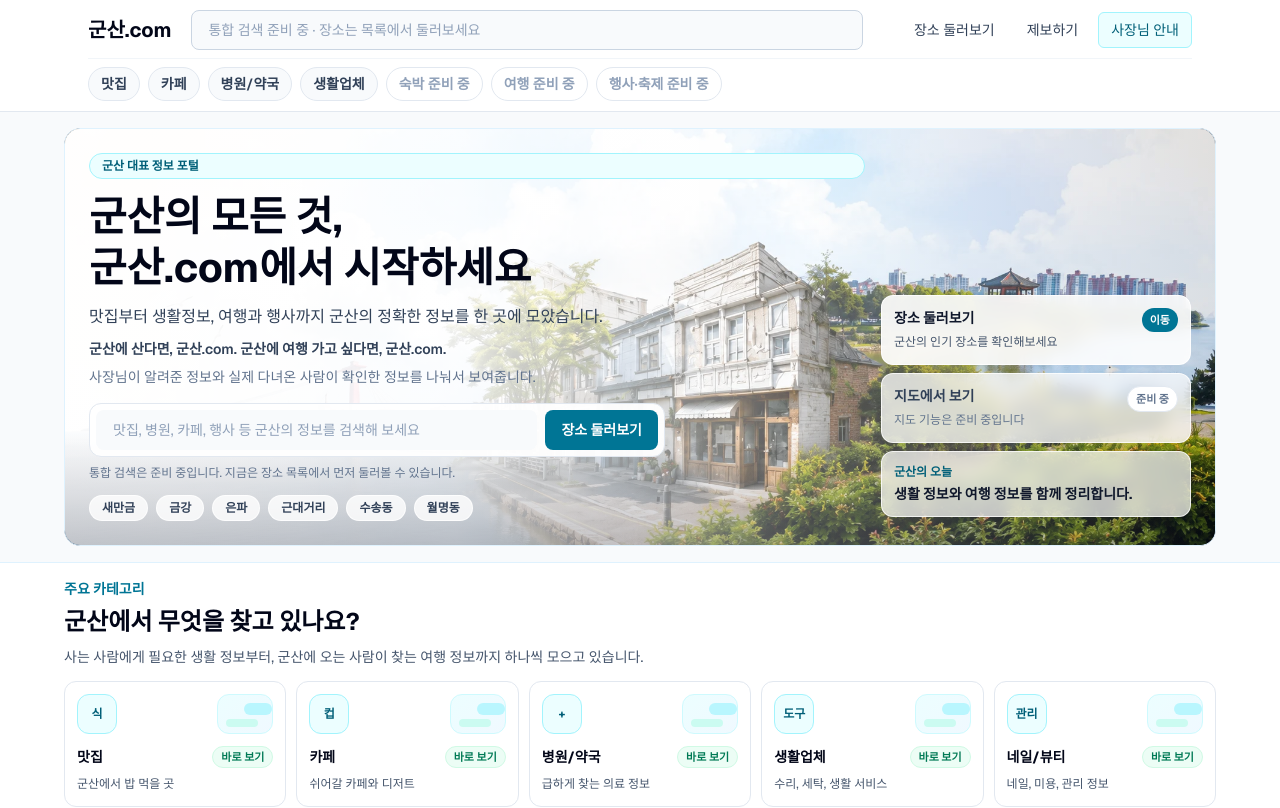
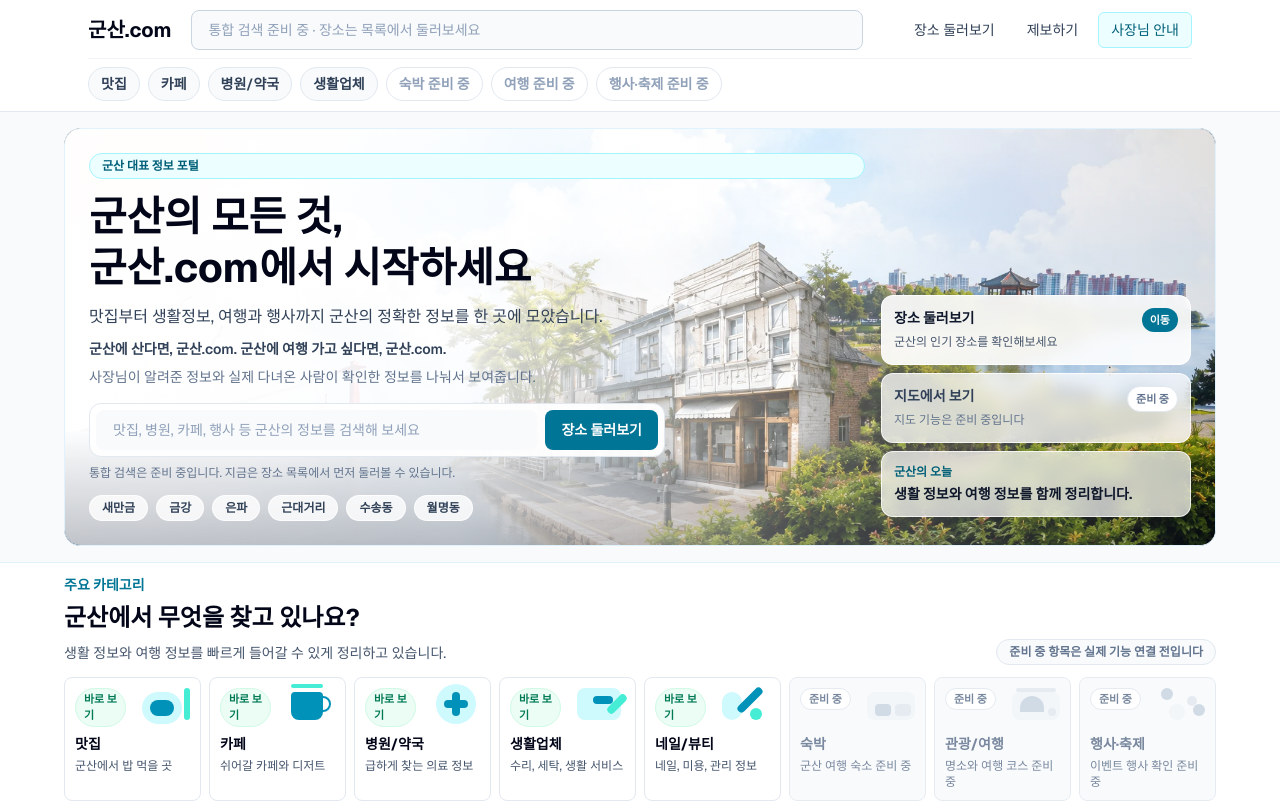
Before and after one commit to Aprasaks/gunsan-com, a Next.js app: page / in a window 1280 px wide. Shown: the top 808 px of the page. Built offline with nearby package versions, Linux system fonts and the light colour scheme.

Commit message:
카테고리 카드 레퍼런스형 구조 정리 #53

```diff
--- a/app/page.tsx
+++ b/app/page.tsx
@@ -10,66 +10,54 @@ const homeCategories = [
   {
     label: "맛집",
     description: "군산에서 밥 먹을 곳",
-    icon: "식",
+    visual: "food",
     status: "active",
     href: "/places",
   },
   {
     label: "카페",
     description: "쉬어갈 카페와 디저트",
-    icon: "컵",
+    visual: "cafe",
     status: "active",
     href: "/places",
   },
   {
     label: "병원/약국",
     description: "급하게 찾는 의료 정보",
-    icon: "+",
+    visual: "medical",
     status: "active",
     href: "/places",
   },
   {
     label: "생활업체",
     description: "수리, 세탁, 생활 서비스",
-    icon: "도구",
+    visual: "service",
     status: "active",
     href: "/places",
   },
   {
     label: "네일/뷰티",
     description: "네일, 미용, 관리 정보",
-    icon: "관리",
+    visual: "beauty",
     status: "active",
     href: "/places",
   },
   {
     label: "숙박",
     description: "군산 여행 숙소 준비 중",
-    icon: "숙소",
+    visual: "stay",
     status: "coming-soon",
   },
   {
     label: "관광/여행",
-    description: "여행 코스 정리 예정",
-    icon: "길",
+    description: "명소와 여행 코스 준비 중",
+    visual: "travel",
     status: "coming-soon",
   },
   {
     label: "행사·축제",
-    description: "행사와 축제 정보 준비 중",
-    icon: "티켓",
-    status: "coming-soon",
-  },
-  {
-    label: "주차",
-    description: "주차 정보 정리 예정",
-    icon: "P",
-    status: "coming-soon",
-  },
-  {
-    label: "문화/여가",
-    description: "전시, 공연, 체험 준비 중",
-    icon: "문화",
+    description: "이벤트 행사 확인 준비 중",
+    visual: "event",
     status: "coming-soon",
   },
 ] as const;
@@ -324,6 +312,98 @@ const localAreas = [
 
 const featuredPlaces = places.slice(0, 3);
 
+function CategoryVisual({
+  kind,
+  active,
+}: {
+  kind: (typeof homeCategories)[number]["visual"];
+  active: boolean;
+}) {
+  const baseColor = active ? "bg-cyan-600" : "bg-slate-300";
+  const softColor = active ? "bg-cyan-100" : "bg-slate-100";
+  const lineColor = active ? "bg-teal-300" : "bg-slate-200";
+
+  if (kind === "food") {
+    return (
+      <div className="relative h-12 w-16">
+        <div className={`absolute bottom-1 left-2 h-8 w-10 rounded-full ${softColor}`} />
+        <div className={`absolute bottom-3 left-4 h-4 w-6 rounded-full ${baseColor}`} />
+        <div className={`absolute right-2 top-2 h-8 w-1.5 rounded-full ${lineColor}`} />
+      </div>
+    );
+  }
+
+  if (kind === "cafe") {
+    return (
+      <div className="relative h-12 w-16">
+        <div className={`absolute bottom-2 left-3 h-7 w-8 rounded-b-lg rounded-t-sm ${baseColor}`} />
+        <div className={`absolute bottom-4 right-3 h-4 w-4 rounded-full border-2 ${active ? "border-cyan-600" : "border-slate-300"}`} />
+        <div className={`absolute left-3 top-1 h-1 w-8 rounded-full ${lineColor}`} />
+      </div>
+    );
+  }
+
+  if (kind === "medical") {
+    return (
+      <div className="relative grid h-12 w-16 place-items-center">
+        <div className={`h-10 w-10 rounded-full ${softColor}`} />
+        <div className={`absolute h-6 w-2 rounded-full ${baseColor}`} />
+        <div className={`absolute h-2 w-6 rounded-full ${baseColor}`} />
+      </div>
+    );
+  }
+
+  if (kind === "service") {
+    return (
+      <div className="relative h-12 w-16">
+        <div className={`absolute bottom-2 left-2 h-8 w-11 rounded-lg ${softColor}`} />
+        <div className={`absolute bottom-6 left-6 h-2 w-5 rounded-full ${baseColor}`} />
+        <div className={`absolute bottom-3 right-3 h-6 w-2 rotate-45 rounded-full ${lineColor}`} />
+      </div>
+    );
+  }
+
+  if (kind === "beauty") {
+    return (
+      <div className="relative h-12 w-16">
+        <div className={`absolute bottom-2 left-2 h-7 w-5 rounded-full ${softColor}`} />
+        <div className={`absolute bottom-3 left-8 h-8 w-2 rotate-45 rounded-full ${baseColor}`} />
+        <div className={`absolute bottom-2 right-4 h-3 w-3 rounded-full ${lineColor}`} />
+      </div>
+    );
+  }
+
+  if (kind === "stay") {
+    return (
+      <div className="relative h-12 w-16">
+        <div className={`absolute bottom-2 left-2 h-7 w-12 rounded-lg ${softColor}`} />
+        <div className={`absolute bottom-3 left-4 h-3 w-4 rounded ${baseColor}`} />
+        <div className={`absolute bottom-3 right-3 h-3 w-4 rounded ${lineColor}`} />
+      </div>
+    );
+  }
+
+  if (kind === "travel") {
+    return (
+      <div className="relative h-12 w-16">
+        <div className={`absolute bottom-2 left-2 h-7 w-12 rounded-lg ${softColor}`} />
+        <div className={`absolute bottom-4 left-4 h-4 w-6 rounded-t-full ${baseColor}`} />
+        <div className={`absolute bottom-3 right-3 h-2 w-2 rounded-full ${lineColor}`} />
+        <div className={`absolute left-3 top-2 h-1 w-10 rounded-full ${lineColor}`} />
+      </div>
+    );
+  }
+
+  return (
+    <div className="relative h-12 w-16">
+      <div className={`absolute left-3 top-2 h-3 w-3 rounded-full ${baseColor}`} />
+      <div className={`absolute right-4 top-4 h-2.5 w-2.5 rounded-full ${lineColor}`} />
+      <div className={`absolute bottom-2 left-5 h-4 w-4 rounded-full ${softColor}`} />
+      <div className={`absolute bottom-3 right-2 h-3 w-3 rounded-full ${baseColor}`} />
+    </div>
+  );
+}
+
 export default function Home() {
   return (
     <main className="min-h-screen overflow-x-hidden bg-slate-50 text-slate-950">
@@ -331,81 +411,60 @@ export default function Home() {
 
       <SearchHero />
 
-      <section className="border-b border-slate-100 bg-white px-4 py-3 sm:px-6 lg:py-4">
+      <section className="border-b border-slate-100 bg-white px-4 py-3 sm:px-6 lg:py-3">
         <div className="mx-auto w-full max-w-6xl">
+          <div className="flex flex-col gap-2 sm:flex-row sm:items-end sm:justify-between">
             <SectionHeader
               eyebrow="주요 카테고리"
               title="군산에서 무엇을 찾고 있나요?"
-            description="사는 사람에게 필요한 생활 정보부터, 군산에 오는 사람이 찾는 여행 정보까지 하나씩 모으고 있습니다."
+              description="생활 정보와 여행 정보를 빠르게 들어갈 수 있게 정리하고 있습니다."
             />
+            <span className="rounded-full border border-slate-200 bg-slate-50 px-3 py-1 text-xs font-semibold text-slate-500">
+              준비 중 항목은 실제 기능 연결 전입니다
+            </span>
+          </div>
 
-          <div className="mt-3 grid gap-2.5 sm:grid-cols-2 lg:grid-cols-5">
+          <div className="mt-3 grid gap-2 sm:grid-cols-2 lg:grid-cols-4 xl:grid-cols-8">
             {homeCategories.map((category) => {
               const isActive = category.status === "active";
               const content = (
                 <>
                   <div className="flex items-start justify-between gap-2">
-                    <div
+                    <span
                       className={[
-                        "grid h-10 min-w-10 place-items-center rounded-xl border text-xs font-bold",
+                        "rounded-full border px-2 py-0.5 text-[11px] font-semibold",
                         isActive
-                          ? "border-cyan-200 bg-cyan-50 text-cyan-800"
-                          : "border-slate-200 bg-white text-slate-400",
+                          ? "border-emerald-100 bg-emerald-50 text-emerald-700"
+                          : "border-slate-200 bg-white text-slate-500",
                       ].join(" ")}
                     >
-                      {category.icon}
-                    </div>
-                    <div
-                      className={[
-                        "h-10 w-14 rounded-xl border",
-                        isActive
-                          ? "border-cyan-100 bg-[linear-gradient(135deg,#ecfeff,#f0f9ff)]"
-                          : "border-slate-200 bg-[linear-gradient(135deg,#f8fafc,#ffffff)]",
-                      ].join(" ")}
-                      aria-hidden="true"
-                    >
-                      <div
-                        className={[
-                          "ml-auto mt-2 h-3 w-7 rounded-full",
-                          isActive ? "bg-cyan-200/70" : "bg-slate-200",
-                        ].join(" ")}
-                      />
-                      <div
-                        className={[
-                          "ml-2 mt-1 h-2 w-8 rounded-full",
-                          isActive ? "bg-teal-100" : "bg-slate-100",
-                        ].join(" ")}
+                      {isActive ? "바로 보기" : "준비 중"}
+                    </span>
+                    <div aria-hidden="true" className="-mr-2 -mt-2">
+                      <CategoryVisual
+                        kind={category.visual}
+                        active={isActive}
                       />
                     </div>
                   </div>
-                  <div className="mt-3 flex items-center justify-between gap-2">
+                  <div className="mt-1.5">
                     <h3
                       className={[
-                        "text-sm font-bold",
+                        "text-sm font-bold leading-5",
                         isActive ? "text-slate-950" : "text-slate-500",
                       ].join(" ")}
                     >
                       {category.label}
                     </h3>
-                    <span
-                      className={[
-                        "shrink-0 rounded-full border px-2 py-0.5 text-[11px] font-semibold",
-                        isActive
-                          ? "border-emerald-100 bg-emerald-50 text-emerald-700"
-                          : "border-slate-200 bg-slate-50 text-slate-500",
-                      ].join(" ")}
-                    >
-                      {isActive ? "바로 보기" : "준비 중"}
-                    </span>
-                  </div>
                     <p
                       className={[
-                      "mt-1.5 text-xs leading-5",
+                        "mt-1 text-xs leading-4",
                         isActive ? "text-slate-600" : "text-slate-500",
                       ].join(" ")}
                     >
                       {category.description}
                     </p>
+                  </div>
                 </>
               );
 
@@ -414,7 +473,7 @@ export default function Home() {
                   <Link
                     key={category.label}
                     href={category.href}
-                    className="min-h-[6.8rem] rounded-xl border border-slate-200 bg-white p-3 transition hover:border-cyan-300 hover:bg-cyan-50 focus:outline-none focus:ring-4 focus:ring-cyan-100"
+                    className="min-h-[6.2rem] rounded-lg border border-slate-200 bg-white p-2.5 transition hover:border-cyan-300 hover:bg-cyan-50 focus:outline-none focus:ring-4 focus:ring-cyan-100"
                   >
                     {content}
                   </Link>
@@ -424,7 +483,7 @@ export default function Home() {
               return (
                 <div
                   key={category.label}
-                  className="min-h-[6.8rem] rounded-xl border border-slate-200 bg-slate-50 p-3 opacity-85"
+                  className="min-h-[6.2rem] rounded-lg border border-slate-200 bg-slate-50 p-2.5 opacity-85"
                   aria-disabled="true"
                 >
                   {content}
```
Lines whose indentation alone changed are shown as unchanged.
